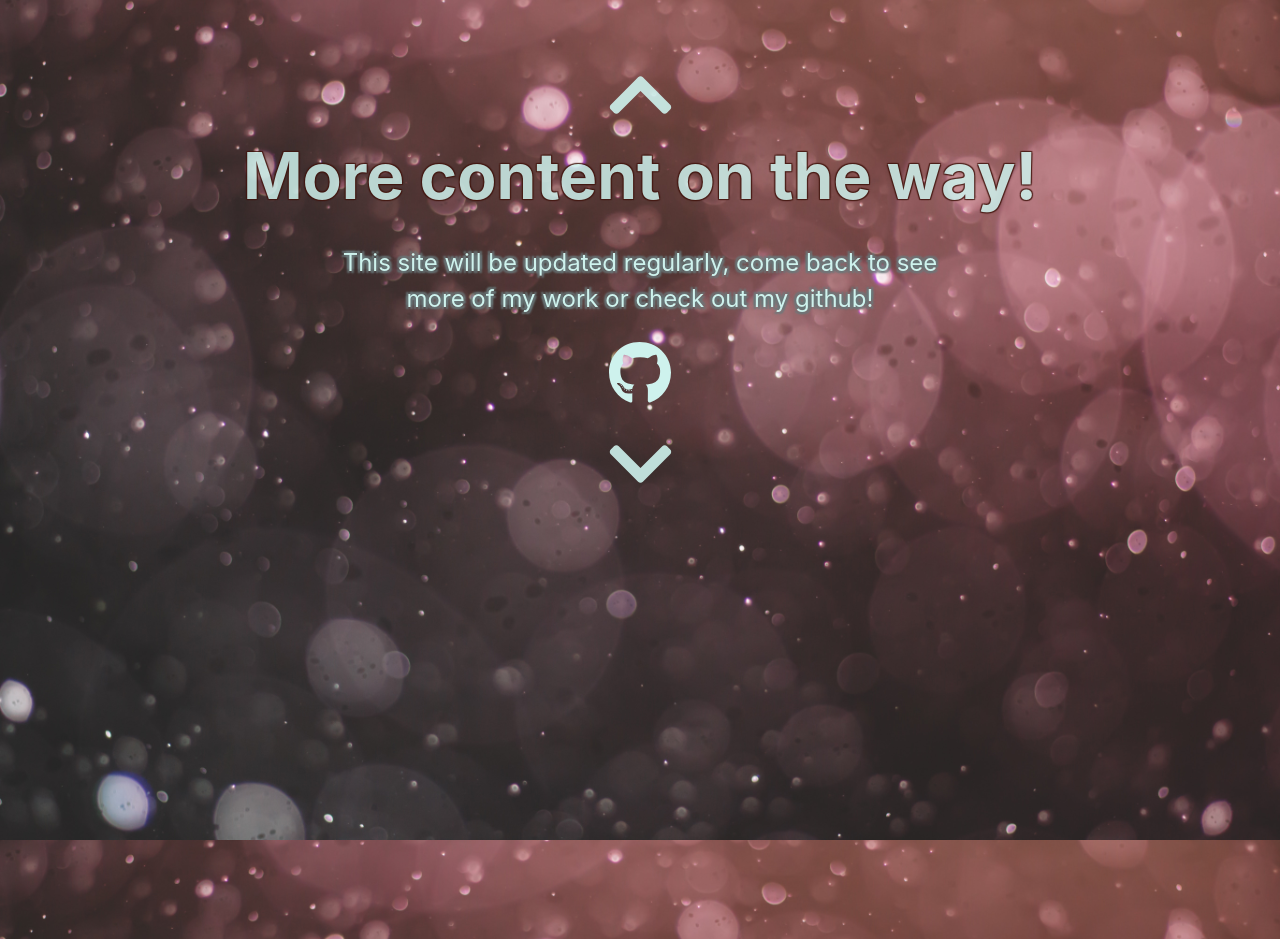
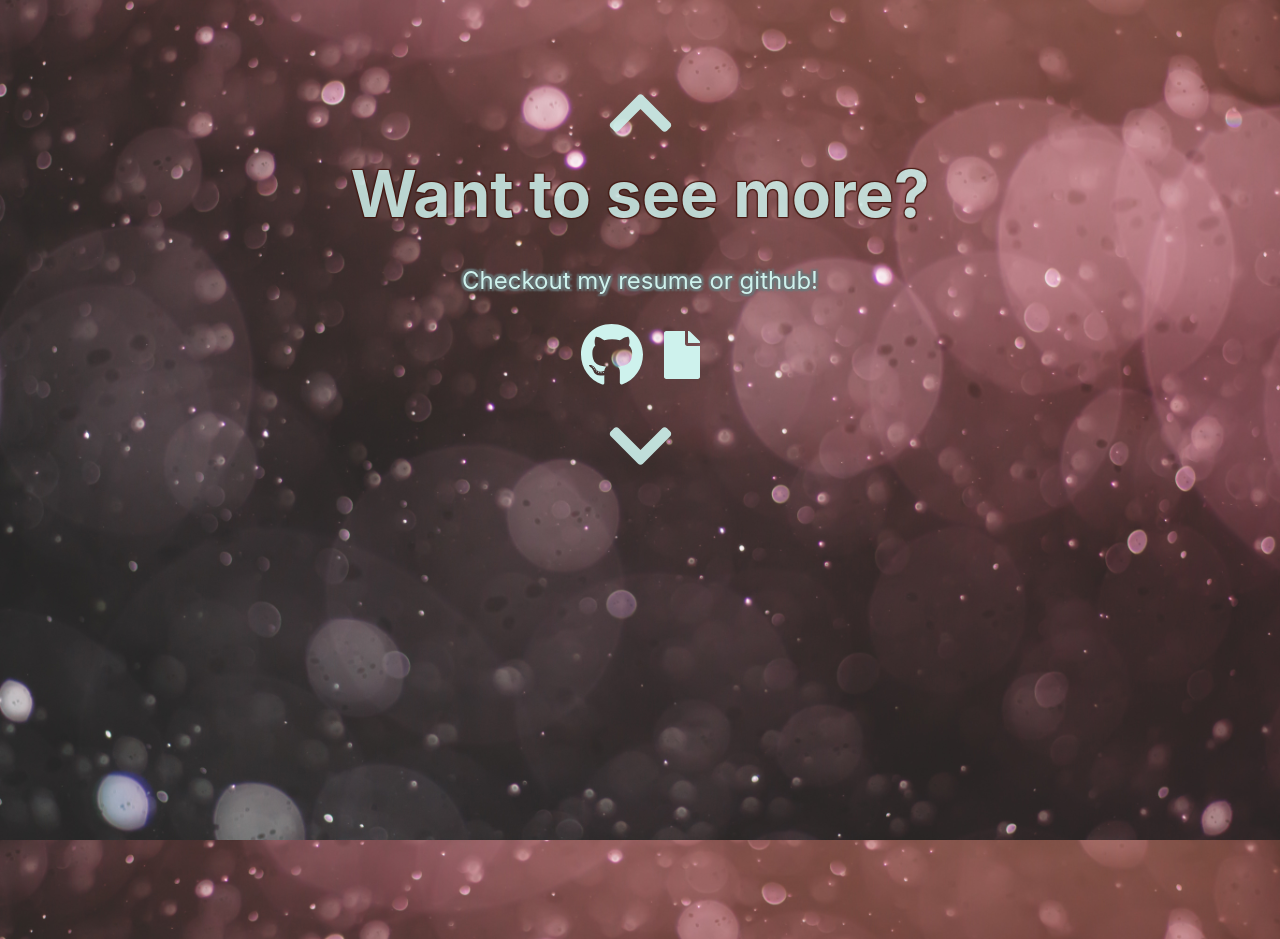
Before and after one commit to jjge732/portfolio-2.0, a Next.js app: page / in a window 1280 px wide. Shown: the part 1720-2659 px from the top of the page. Built offline with nearby package versions, Linux system fonts and the light colour scheme.

Commit message:
Cleaned up unused code and brought documentation up to date

```diff
--- a/components/backArrow.js
+++ b/components/backArrow.js
@@ -1,6 +1,6 @@
 import PropTypes from 'prop-types'
 import { Component } from "react"
-import { Link, animateScroll as scroll } from 'react-scroll';
+import { Link } from 'react-scroll';
 
 
 import { FontAwesomeIcon } from '@fortawesome/react-fontawesome'
@@ -27,9 +27,11 @@ export default class backArrow extends Component {
         }
     }
     static propTypes = {
-        /** The shorthand name for the content that user is viewing (the "page" the viewer is on) */
-        endpoint: PropTypes.string
+        /** The index of the current section */
+        sectionIndex: PropTypes.number.isRequired
     }
+
+    getPreviousSection = sectionIndex => `section${--sectionIndex}`
 
     /**
      * Renders back arrow
@@ -37,15 +39,15 @@ export default class backArrow extends Component {
      * @returns The back arrow component
      */
     render() {
-        let {endpoint, previousSection} = this.props
+        let { sectionIndex } = this.props
         return (
             <>
                 {
-                    this.props.pageMap[endpoint] ?
+                    sectionIndex > 1 && sectionIndex < 5 ?
                         <Link
                             className={styles.arrow}
                             activeClass="active"
-                            to={previousSection}
+                            to={this.getPreviousSection(sectionIndex)}
                             spy={true}
                             smooth={true}
                             duration={750}
--- a/components/container.js
+++ b/components/container.js
@@ -10,7 +10,7 @@ import Info from '../components/info'
 import styles from '../styles/container-utils.module.css'
 
 /**
- * Represents all of the content displayed to the user.
+ * Represents all of the content in a given section that is displayed to the user.
  *
  * @component
  */
@@ -18,38 +18,17 @@ export default class Container extends Component {
     constructor(props) {
         super(props);
         this.props = props;
-        let {section} = props
-        let nextSection = this.getNextSection(section)
-        console.log(nextSection)
         this.state = {
             initialLoad: true,
             isTransitioning: false,
         }
-        this.pageMap = [
-            {
-                landing: "recentWork",
-                recentWork: "links",
-                links: "contact"
-            },
-            {
-                recentWork: "landing",
-                links: "recentWork",
-                contact: "links"
-            }
-        ]
     }
 
-    getPreviousSection = section => `section${--section}`
-
-    getNextSection = section => `section${++section}`
-
     static propTypes = {
-        /**
-         * The router component that is used to "shallowly" change the url
-         *      Allows for the user to return to the last viewed content ("page")
-         *      when the browser back button is clicked
-        */
-       endpoint: PropTypes.string.isRequired
+        /** The name of the given contained section */
+       sectionName: PropTypes.string.isRequired,
+        /** The index of the given contained section */
+       sectionIndex: PropTypes.number.isRequired
     }
 
     /**
@@ -58,21 +37,21 @@ export default class Container extends Component {
      * @returns The components for the app
      */
     render() {
-        const { endpoint, section } = this.props;
+        const { sectionName, sectionIndex } = this.props;
         return(
-            // Leverages the classnames library to allow for simple CSS transitions between pages.
+            // Leverages the classnames library to add names of classes to the container based on state
             <main
                 className={cn({
                     [styles.container]: true,
                     [styles.initialLoad]: this.state.initialLoad,
                 })}
-                id={`section${section}`}
+                id={`section${sectionIndex}`}
             >
-                <BackArrow endpoint={endpoint} previousSection={this.getPreviousSection(section)} pageMap={this.pageMap[1]}/>
-                <Heading endpoint={endpoint}/>
-                <Info endpoint={endpoint}/>
-                <Grid endpoint={endpoint}/>
-                <ForwardArrow endpoint={endpoint} nextSection={this.getNextSection(section)} pageMap={this.pageMap[0]}/>
+                <BackArrow sectionIndex={sectionIndex}/>
+                <Heading sectionName={sectionName}/>
+                <Info sectionName={sectionName}/>
+                <Grid sectionName={sectionName}/>
+                <ForwardArrow sectionIndex={sectionIndex}/>
             </main>
         )
     };
--- a/components/forwardArrow.js
+++ b/components/forwardArrow.js
@@ -1,6 +1,6 @@
 import PropTypes from 'prop-types'
 import { Component } from "react"
-import { Link, animateScroll as scroll } from "react-scroll";
+import { Link } from "react-scroll";
 
 import { FontAwesomeIcon } from '@fortawesome/react-fontawesome'
 import { library } from '@fortawesome/fontawesome-svg-core'
@@ -20,20 +20,14 @@ export default class ForwardArrow extends Component {
     constructor(props) {
         super(props);
         this.props = props
-        this.handleClick = props.handleClick
     }
 
     static propTypes = {
-        /** The shorthand name for the content that user is viewing (the "page" the viewer is on) */
-        endpoint: PropTypes.string,
-        /**
-         * A method that handles the arrow click and returns the user to the previous  or next "page"
-         *
-         * @param {string} endpointName The "page" the user will reach by clicking this arrow
-         * @param {string} isBack Whether this arrow sends the user to the next or previous content
-         */
-        handleClick: PropTypes.PropTypes.func.isRequired
+        /** The index of the section associated with this arrow */
+        sectionIndex: PropTypes.number.isRequired
     }
+
+    getNextSection = sectionIndex => `section${++sectionIndex}`
 
     /**
      * Renders the forward arrow
@@ -41,20 +35,20 @@ export default class ForwardArrow extends Component {
      * @returns The forward arrow component
      */
     render() {
-        let {endpoint, nextSection, pageMap} = this.props
+        let { sectionIndex } = this.props
         return (
             <>
                 {
-                    pageMap[endpoint] ?
+                    sectionIndex > 0 && sectionIndex < 4 ?
                         <Link
                             className={styles.arrow}
                             activeClass="active"
-                            to={nextSection}
+                            to={this.getNextSection(sectionIndex)}
                             spy={true}
                             smooth={true}
                             duration={750}
                         >
-                                <FontAwesomeIcon icon={faChevronDown}></FontAwesomeIcon>
+                            <FontAwesomeIcon icon={faChevronDown}></FontAwesomeIcon>
                         </Link>
                     : null
                 }
--- a/components/grid.js
+++ b/components/grid.js
@@ -3,12 +3,12 @@ import PropTypes from 'prop-types'
 
 import { FontAwesomeIcon } from '@fortawesome/react-fontawesome'
 import { library } from '@fortawesome/fontawesome-svg-core'
-import {faEnvelope } from '@fortawesome/free-solid-svg-icons'
+import { faEnvelope, faFile } from '@fortawesome/free-solid-svg-icons'
 import { fab, faGithub } from '@fortawesome/free-brands-svg-icons'
 
 import styles from '../styles/grid-utils.module.css'
 
-library.add(faEnvelope, faGithub, fab)
+library.add(faEnvelope, faFile, faGithub, fab)
 
 /**
  * Represents a grid of items to display to the user.
@@ -19,25 +19,33 @@ export default class Grid extends Component {
     constructor(props) {
         super(props);
         this.props = props
-        this.handleClick = props.handleClick
         this.elementsMap = {
             contact:
                 <a
                     className={styles.iconLinks}
                     href="mailto:jjge732@gmail.com?subject=Portfolio Reference&body=Hey John,%0d%0a%0d%0aI saw your portfolio and wanted to reach out!"
-                    >
-                    <FontAwesomeIcon icon={faEnvelope}color='#CEF2ED' size="3x"></FontAwesomeIcon>
+                >
+                    <FontAwesomeIcon icon={faEnvelope} color='#CEF2ED' size="3x"></FontAwesomeIcon>
                 </a>,
             links:
-                <a className={styles.iconLinks} href="https://github.com/jjge732">
-                    <FontAwesomeIcon icon={faGithub}color='#CEF2ED' size="4x"></FontAwesomeIcon>
-                </a>
+                <>
+                    <a className={styles.iconLinks} href="https://github.com/jjge732">
+                        <FontAwesomeIcon icon={faGithub}color='#CEF2ED' size="4x"></FontAwesomeIcon>
+                    </a>
+                    <a
+                        className={styles.iconLinks}
+                        href="resume.pdf"
+                        download
+                    >
+                        <FontAwesomeIcon icon={faFile} color='#CEF2ED' size="3x"></FontAwesomeIcon>
+                    </a>
+                </>
         }
     }
 
     static propTypes = {
-        /** The shorthand name for the content that user is viewing (the "page" the viewer is on) */
-        endpoint: PropTypes.string
+        /** The shorthand name for the content that user is viewing */
+        sectionName: PropTypes.string.isRequired
     }
 
     /**
@@ -49,7 +57,7 @@ export default class Grid extends Component {
         return (
             <>
                 <div className={styles.grid}>
-                    {this.elementsMap[this.props.endpoint]}
+                    {this.elementsMap[this.props.sectionName]}
                 </div>
             </>
         )
--- a/components/heading.js
+++ b/components/heading.js
@@ -15,14 +15,14 @@ export default class Heading extends Component {
         this.textMap = {
             contact: 'Thanks for visiting!',
             landing: 'Welcome',
-            links: 'More content on the way!',
+            links: 'Want to see more?',
             recentWork: 'What I\'ve been up to lately:'
         }
     }
 
     static propTypes = {
-        /** The shorthand name for the content that user is viewing (the "page" the viewer is on) */
-        endpoint: PropTypes.string
+        /** The shorthand name for the content that user is viewing */
+        sectionName: PropTypes.string.isRequired
     }
 
     /**
@@ -33,7 +33,7 @@ export default class Heading extends Component {
     render() {
         return (
             <h1 className={styles.heading}>
-                {this.textMap[this.props.endpoint]}
+                {this.textMap[this.props.sectionName]}
             </h1>
         )
     }
--- a/components/info.js
+++ b/components/info.js
@@ -19,7 +19,7 @@ export default class Info extends Component {
                         jjge732@gmail.com
                     </a> to get in touch!
                 </div>,
-            links: <div className={styles.info}>This site will be updated regularly, come back to see more of my work or check out my <a href="https://github.com/jjge732/fractal-machine">github</a>!</div>,
+            links: <div className={styles.info}>Checkout my resume or <a href="https://github.com/jjge732/fractal-machine">github</a>!</div>,
             recentWork:
                 <a className={styles.info} href="https://github.com/jjge732/fractal-machine">
                     <img src="/fractal_image.png" width="300px" alt="link to fractal machine github"/>
@@ -28,8 +28,8 @@ export default class Info extends Component {
     }
 
     static propTypes = {
-        /** The shorthand name for the content that user is viewing (the "page" the viewer is on) */
-        endpoint: PropTypes.string
+        /** The shorthand name for the content that user is viewing */
+        sectionName: PropTypes.string.isRequired
     }
 
     /**
@@ -39,7 +39,7 @@ export default class Info extends Component {
      */
     render() {
         return <>
-            {this.elementsMap[this.props.endpoint]}
+            {this.elementsMap[this.props.sectionName]}
         </>
     }
 }
--- a/pages/index.js
+++ b/pages/index.js
@@ -4,9 +4,9 @@ import Container from '../components/container'
 export default function Home() {
 
   return <>
-    <Container endpoint="landing" section={1}/>
-    <Container endpoint="recentWork" section={2}/>
-    <Container endpoint="links" section={3}/>
-    <Container endpoint="contact" section={4}/>
+    <Container sectionName="landing" sectionIndex={1}/>
+    <Container sectionName="recentWork" sectionIndex={2}/>
+    <Container sectionName="links" sectionIndex={3}/>
+    <Container sectionName="contact" sectionIndex={4}/>
   </>
 }
```
Also changed, not shown: 1 other file (tests, documents, lock files or other folders).
